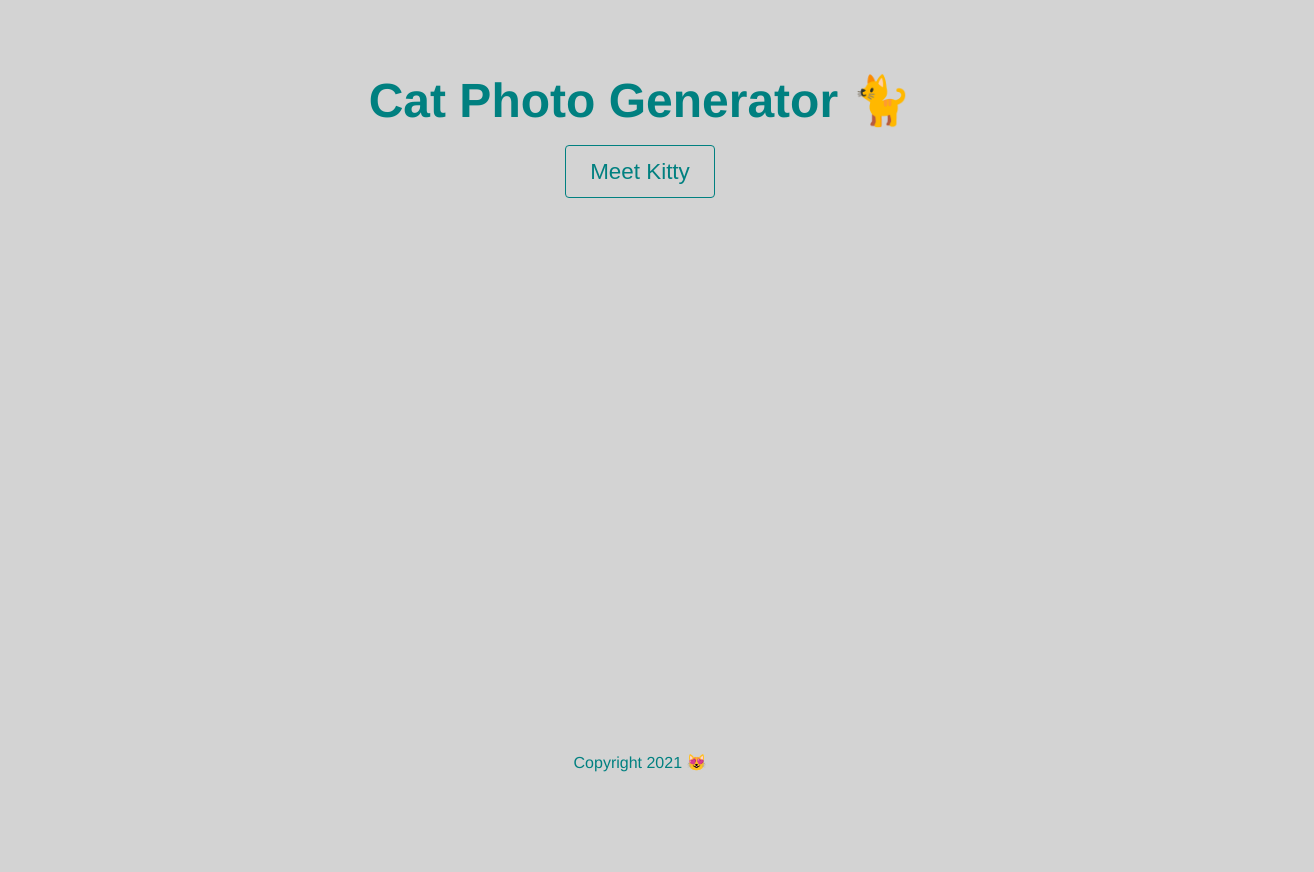
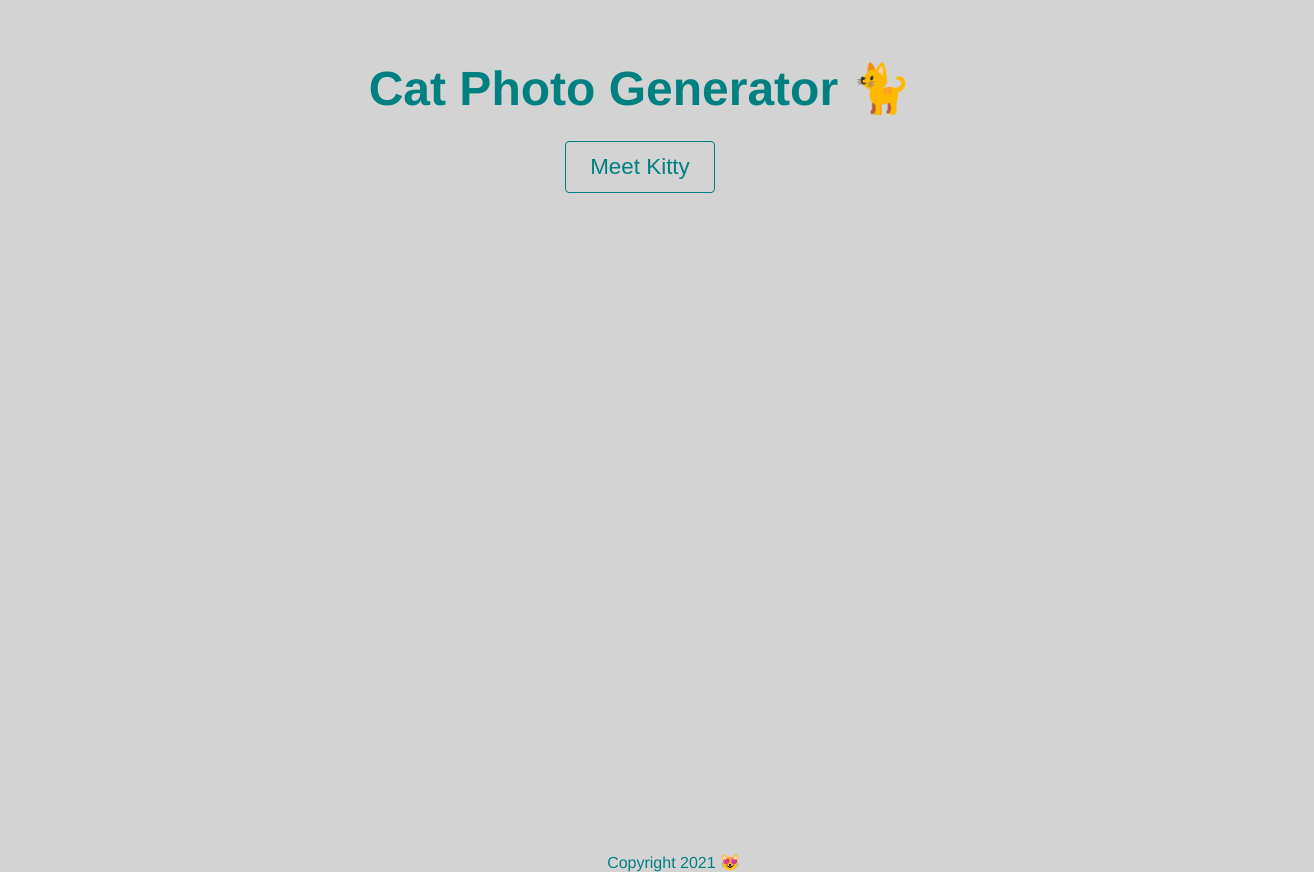
Before and after one commit to SummerinTech/cat-api-search, a plain HTML site: page index.html in a window 1280 px wide. Shown: the whole page, 1314 px wide, since content can reach past the window. Before the commit the page ends 806 px from the top, so only its background shows below. Drawn offline with Linux system fonts and the light colour scheme.

Commit message:
made footer stick to bottom of page

```diff
--- a/index.html
+++ b/index.html
@@ -13,7 +13,7 @@
 			<button onclick="fetchCat()">Meet Kitty</button>
 			<div class="img-container"></div>
 		</section>
-		<footer>Copyright</footer>
+		<footer><span></span></footer>
 		<script src="/script.js"></script>
 	</body>
 </html>
--- a/script.js
+++ b/script.js
@@ -15,5 +15,5 @@ function fetchCat() {
 let date = new Date();
 let year = date.getFullYear();
 
-let footer = document.querySelector("footer");
-footer.innerText = `Copyright ${year} 😻 `;
+let span = document.querySelector("span");
+span.innerText = `Copyright ${year} 😻 `;
--- a/style.css
+++ b/style.css
@@ -1,17 +1,18 @@
 body {
 	text-align: center;
-	padding: 2%;
+	padding: 1% 2%;
 	background: lightgray;
 	color: teal;
 	font-family: "Helvetica";
 }
 
 section {
-	min-height: 85vh;
+	height: 95vh;
 }
+
 h1 {
 	font-size: 3rem;
-	margin-bottom: 1rem;
+	margin-bottom: 1.5rem;
 }
 
 button {
@@ -30,8 +31,12 @@ button:hover {
 	color: white;
 }
 
+button:focus {
+	outline: none;
+}
+
 .img-container {
-	max-height: 60vh;
+	height: 60vh;
 }
 
 img {
@@ -39,10 +44,17 @@ img {
 	width: 300px;
 	padding: 2%;
 	margin: 0 auto;
-	padding-bottom: 100%;
 }
 
 footer {
+	margin-top: 2rem;
+	position: absolute;
 	color: teal;
 	text-align: center;
+	width: 100%;
 }
+
+span {
+	position: relative;
+	bottom: 0;
+}
```
